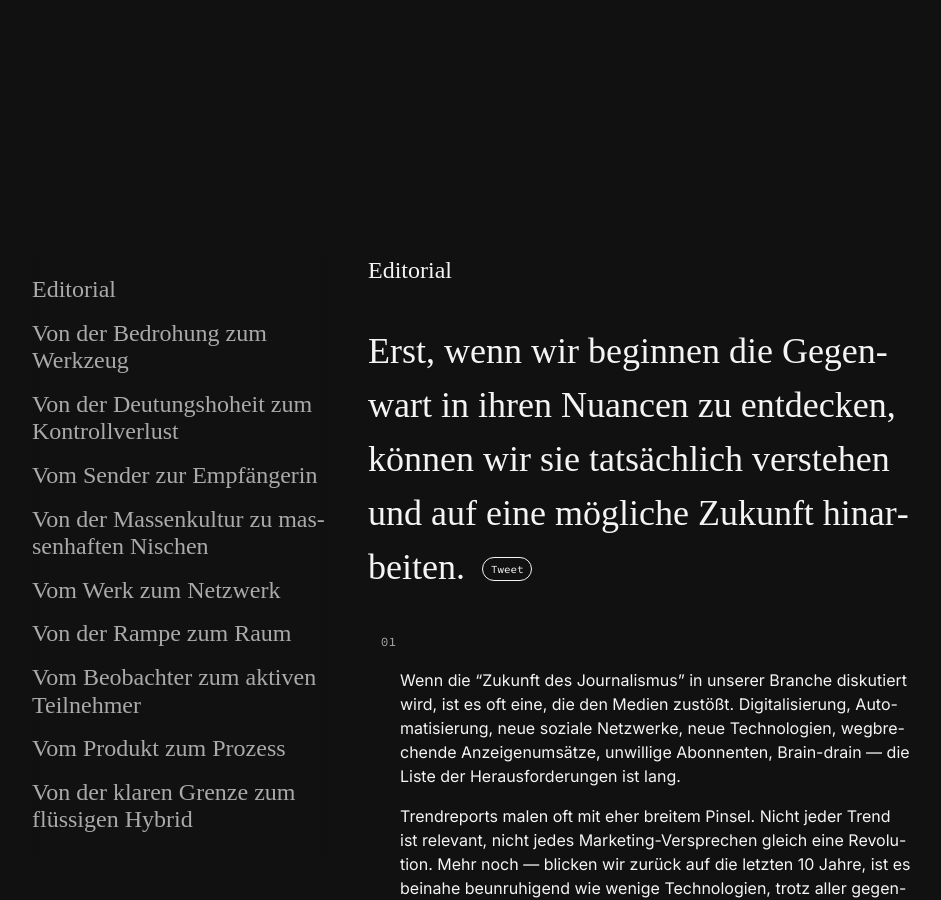
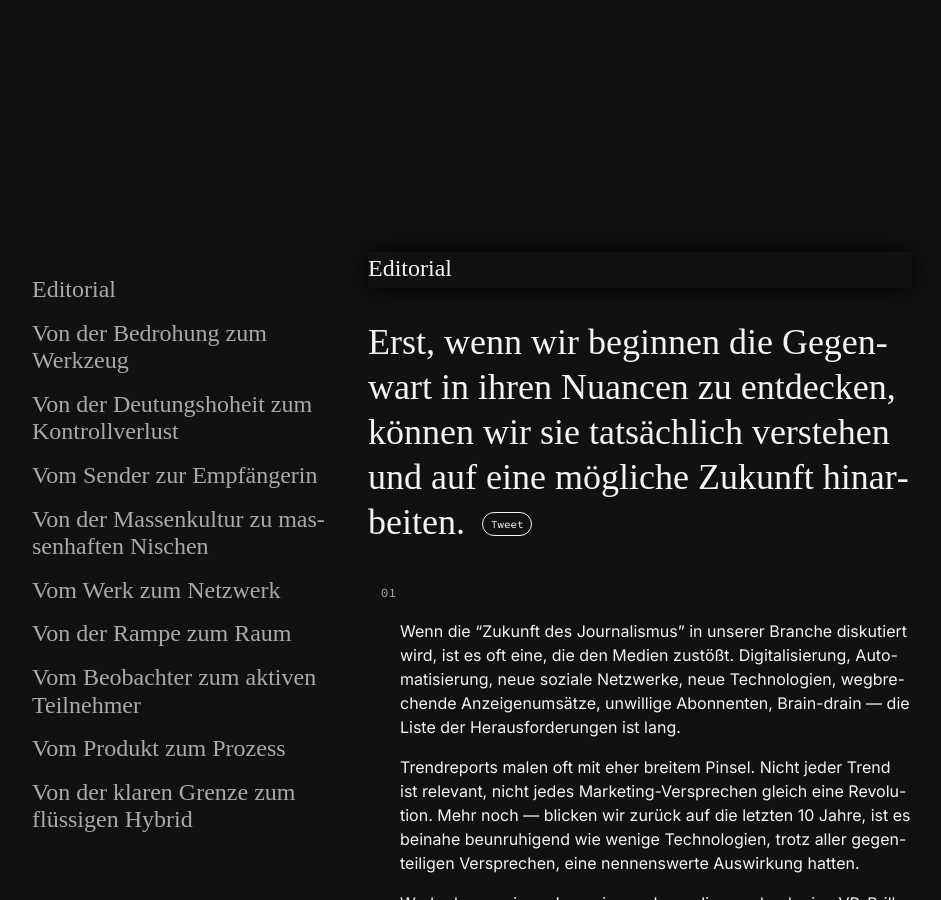
Before and after one commit to sz-innovation/entwicklungsreport-2021, a Jekyll site: the page built from index.html, in a window 1280 px wide and 900 px high, scrolled down 789 px. Shown: the whole window, without its empty margins (0-941 px from the left). Built offline with Jekyll 4.4.1, drawn with Linux system fonts in a browser that asks for light colours; some web fonts are replaced.

Commit message:
box shadow

```diff
--- a/_sass/_typography.scss
+++ b/_sass/_typography.scss
@@ -120,7 +120,8 @@ section {
     padding-left: 0;
     margin: 0 0;
     z-index: 50;
-    color: #f4f4f4
+    color: #f4f4f4;
+    box-shadow: 0 0 25px rgba(0,0,0,1);
 }
 
 .tweet-button {
--- a/index.html
+++ b/index.html
@@ -20,10 +20,10 @@ title: Entwicklungsreport 2021
         <div class="w-75-ns w-100">
             {% for article in site.trends %}
             <section class="f5 mb7 ml4-ns near-white w-100 lh-copy measure-wide">
-                <h2 class="pr4 pb1 sticky-header junicode f3 bg-near-black" id="{{ article.title | replace: " ", "_" }}">
+                <h2 class="pt1 pr5 pb2 sticky-header junicode f3 bg-near-black lh-solid" id="{{ article.title | replace: " ", "_" }}">
                     <a class="near-white link" href="#{{ article.title | replace: " ", "_" }}">{{article.title}}</a>
                 </h2>
-                <p class=" ma0 mt4 junicode f2">{{article.subtitle}} <a class="pa1 pl2 pr2 br-pill link near-white ba mt0 ml2 mono fs-normal tweet-button" target="_blank" href="https://twitter.com/intent/tweet/?text={{ article.subtitle | replace: " ", "%20" }}%20{{ site.url }}#{{ article.title | replace: " ", "_" }}">Tweet</a></p></p>
+                <p class=" ma0 mt4 junicode f2 lh-title">{{article.subtitle}} <a class="pa1 pl2 pr2 br-pill link near-white ba mt0 ml2 mono fs-normal tweet-button" target="_blank" href="https://twitter.com/intent/tweet/?text={{ article.subtitle | replace: " ", "%20" }}%20{{ site.url }}#{{ article.title | replace: " ", "_" }}">Tweet</a></p></p>
                 {{article.content}}
             </section>
             {% endfor %}
```
